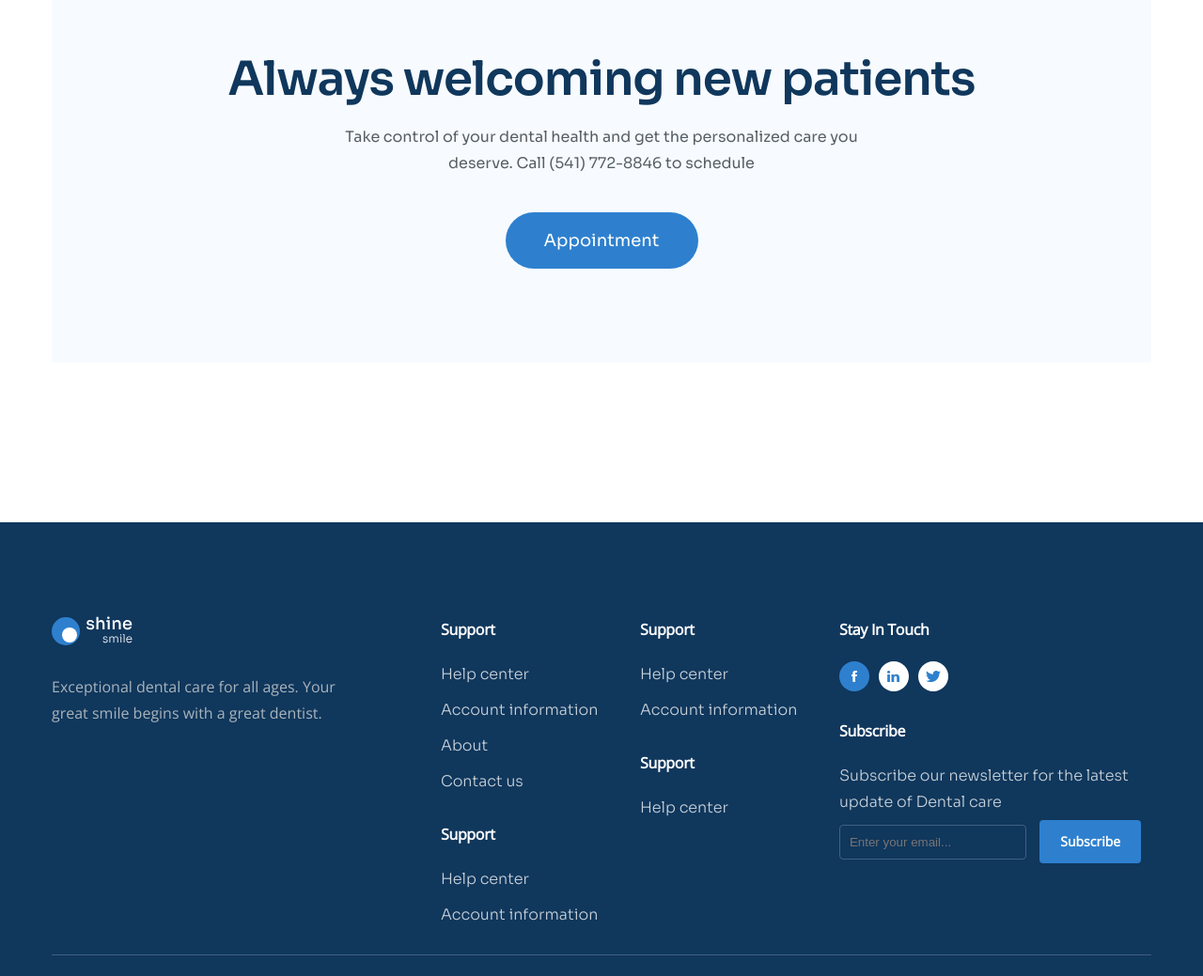
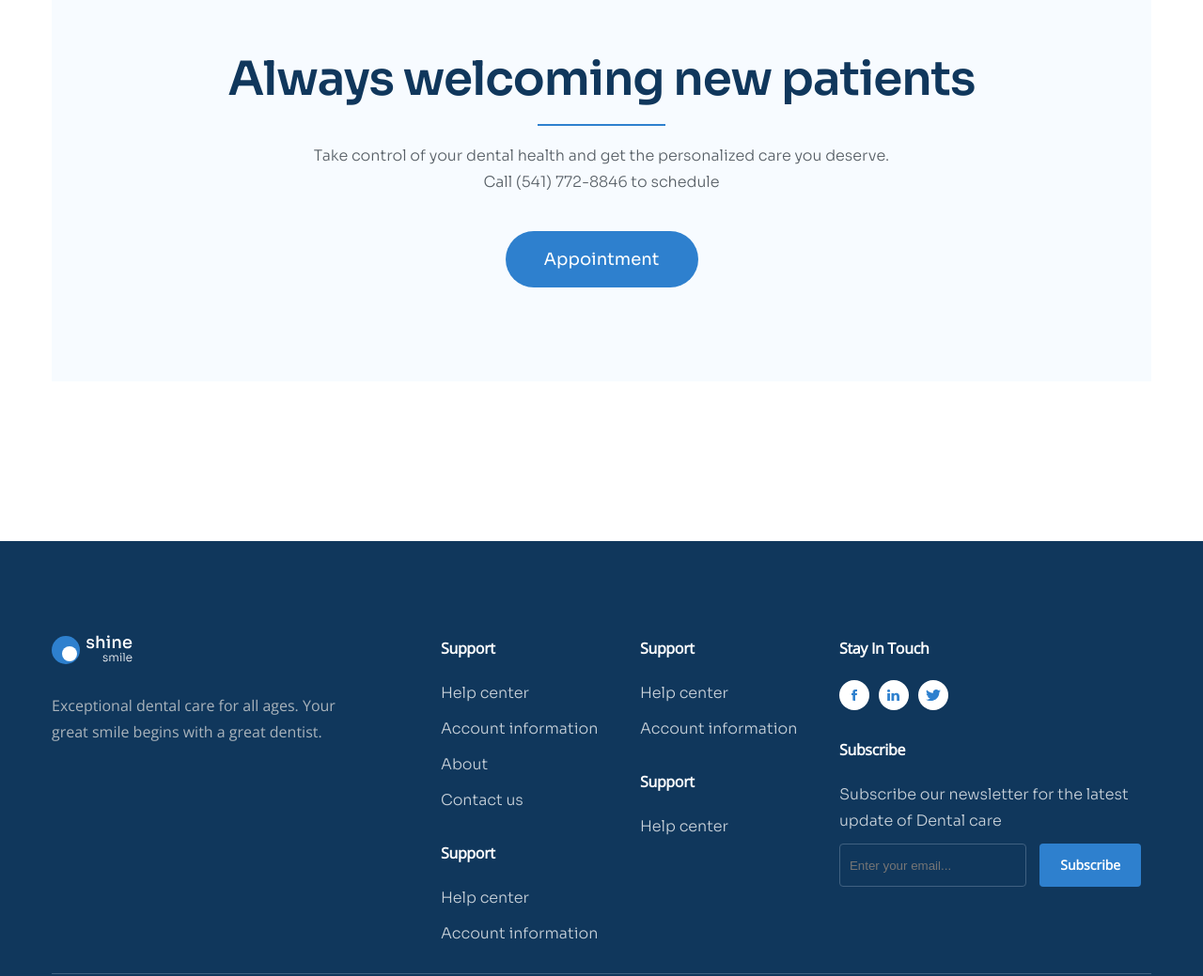
Before and after one commit to xuananh2212/project_03_html_css, a plain HTML site: page index.html in a window 1280 px wide. Shown: the part 5720-6759 px from the top of the page at 94% size. Drawn offline with nearby package versions, Linux system fonts and the light colour scheme.

Commit message:
update footer

```diff
--- a/assets/css/style.css
+++ b/assets/css/style.css
@@ -544,9 +544,8 @@ a {
 .blog__items:hover {
   box-shadow: 0px 18px 50px rgba(0, 0, 0, 0.05);
 }
-.blog__items:hover .blog__items__infor{
+.blog__items:hover .blog__items__infor {
   border-color: #ffff;
-
 }
 .blog__items:hover img {
   transform: scale(1.1);
@@ -560,7 +559,7 @@ a {
 }
 .blog__items__infor {
   padding: 18px 22px 21px;
-  border: 1px solid #E8EBEE;
+  border: 1px solid #e8ebee;
   border-top: none;
   border-radius: 0 0 12px 12px;
 }
@@ -599,13 +598,30 @@ a {
 }
 
 .cta-group-end__desc {
-  margin: 0 auto;
+  margin: 38px auto 0;
+  font-weight: 300;
   max-width: 617px;
-  margin-top: 18px;
   font-size: 1.6rem;
   line-height: 1.75;
   text-align: center;
   color: #575f66;
+}
+.cta-group-end .lv2 {
+  position: relative;
+}
+.cta-group-end .lv2::after {
+  position: absolute;
+  left: 0;
+  right: 0;
+  bottom: 0;
+  top: 78px;
+  margin-left: auto;
+  margin-right: auto;
+  content: "";
+  display: inline-block;
+  width: 136px;
+  height: 2px;
+  background: #2e80ce;
 }
 
 .cta-group-end__wrap__btn {
@@ -663,6 +679,7 @@ a {
 }
 
 .footer__wrap__items .social__items {
+  color: #2E80CE;
   display: flex;
   justify-content: center;
   align-items: center;
@@ -672,16 +689,20 @@ a {
   border-radius: 50%;
   margin-bottom: 28px;
 }
-.footer__wrap__items .social__items:first-child {
-  background: #2e80ce;
+.footer__wrap__items .social__items:hover {
+  background-color: #2E80CE;
+  color: #ffff;
 }
 
 .footer .input_email {
   margin-top: 10px;
+  height:46px ;
   padding: 10px;
   background: #10375c;
   border: 1px solid #406181;
   border-radius: 4px;
+  outline: none;
+  color: #ffffff;
 }
 .footer .summit_email {
   margin-left: 12px;
--- a/index.html
+++ b/index.html
@@ -472,17 +472,32 @@
         <div class="footer__wrap__items">
           <h3 class="heading lv3">Stay In Touch</h3>
           <div class="social">
-            <div class="social__items">
-              <img src="./assets/icons/facebook.svg" alt="" />
-            </div>
+            <a href="#!" class="social__items">
+              <svg width="6" height="12" viewBox="0 0 6 12" fill="none" xmlns="http://www.w3.org/2000/svg">
+                <path
+                  d="M3.98981 11.9358V6.0302H5.76473L6 3.9517H3.98981L3.9928 2.91132C3.9928 2.3692 4.0477 2.07885 4.87783 2.07885H5.98755V0H4.21224C2.07977 0 1.32931 1.00825 1.32931 2.70405V3.95186H0V6.03055H1.32931V11.8521C1.84718 11.9489 2.38257 12 2.93075 12C3.28487 12 3.63863 11.9786 3.98981 11.9358Z"
+                  fill="currentcolor" />
+              </svg>
 
-            <div class="social__items">
-              <img src="./assets/icons/twiter.svg" alt="" />
-            </div>
+            </a>
 
-            <div class="social__items">
-              <img src="./assets/icons/inn.svg" alt="" />
-            </div>
+            <a href="#!" class="social__items">
+              <svg width="13" height="12" viewBox="0 0 13 12" fill="none" xmlns="http://www.w3.org/2000/svg">
+                <path
+                  d="M0 1.39394C0 0.989891 0.146401 0.656558 0.439189 0.393939C0.731978 0.131309 1.11262 0 1.58108 0C2.04119 0 2.41344 0.129285 2.69788 0.387879C2.99066 0.654545 3.13707 1.00201 3.13707 1.4303C3.13707 1.81818 2.99486 2.14141 2.71042 2.4C2.41764 2.66667 2.03282 2.8 1.55598 2.8H1.54344C1.08333 2.8 0.711072 2.66667 0.426641 2.4C0.142209 2.13333 0 1.79798 0 1.39394ZM0.163127 12V3.90303H2.94884V12H0.163127ZM4.49228 12H7.27799V7.47879C7.27799 7.19595 7.31146 6.97777 7.37838 6.82424C7.49549 6.54949 7.67326 6.31716 7.91168 6.12727C8.1501 5.93737 8.44916 5.84242 8.80888 5.84242C9.74582 5.84242 10.2143 6.45252 10.2143 7.67273V12H13V7.35758C13 6.16161 12.7072 5.25455 12.1216 4.63636C11.536 4.01818 10.7622 3.70909 9.80019 3.70909C8.72104 3.70909 7.88031 4.15758 7.27799 5.05455V5.07879H7.26544L7.27799 5.05455V3.90303H4.49228C4.509 4.16161 4.51737 4.96565 4.51737 6.31515C4.51737 7.66464 4.509 9.55959 4.49228 12Z"
+                  fill="currentcolor" />
+              </svg>
+
+            </a>
+
+            <a href="#!" class="social__items">
+              <svg width="16" height="12" viewBox="0 0 16 12" fill="none" xmlns="http://www.w3.org/2000/svg">
+                <path
+                  d="M16 1.42062C15.405 1.66154 14.771 1.82123 14.11 1.89877C14.79 1.524 15.309 0.935077 15.553 0.225231C14.919 0.574154 14.219 0.820615 13.473 0.958154C12.871 0.366462 12.013 0 11.077 0C9.261 0 7.799 1.36062 7.799 3.02862C7.799 3.26862 7.821 3.49938 7.875 3.71908C5.148 3.59631 2.735 2.38985 1.114 0.552C0.831 1.00523 0.665 1.524 0.665 2.08246C0.665 3.13108 1.25 4.06062 2.122 4.59877C1.595 4.58954 1.078 4.44831 0.64 4.22585C0.64 4.23508 0.64 4.24708 0.64 4.25908C0.64 5.73046 1.777 6.95262 3.268 7.23415C3.001 7.30154 2.71 7.33385 2.408 7.33385C2.198 7.33385 1.986 7.32277 1.787 7.28215C2.212 8.48123 3.418 9.36277 4.852 9.39138C3.736 10.1972 2.319 10.6828 0.785 10.6828C0.516 10.6828 0.258 10.6717 0 10.6412C1.453 11.5062 3.175 12 5.032 12C11.068 12 14.368 7.38462 14.368 3.384C14.368 3.25015 14.363 3.12092 14.356 2.99262C15.007 2.56615 15.554 2.03354 16 1.42062Z"
+                  fill="currentcolor" />
+              </svg>
+
+            </a>
           </div>
           <h3 class="heading lv3">Subscribe</h3>
           <ul class="list">
```
Also changed, not shown: assets/icons/facebook.svg (deleted), assets/icons/inn.svg (deleted), assets/icons/twiter.svg (deleted).
